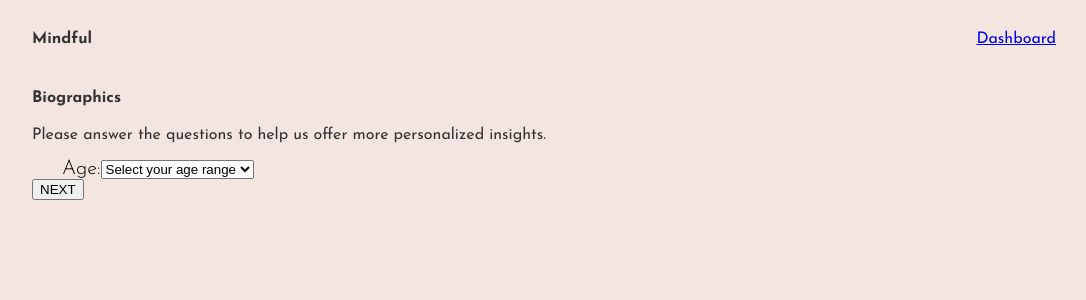
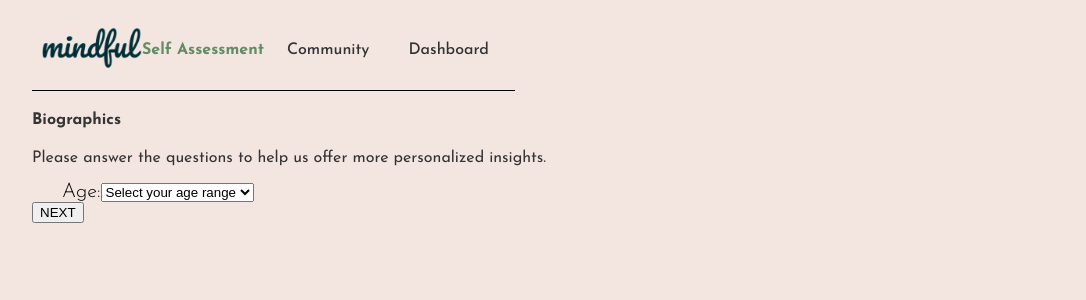
Before and after one commit to vincent-mugendi/Mindful, a React (Vite) app in the folder frontend/mindful-frontend/: page /ps-section1 in a window 1280 px wide. Shown: the top 300 px of the page, without its empty margins (96-1182 px from the left). Built offline with nearby package versions, Linux system fonts and the light colour scheme.

Commit message:
Added SelfAssement Header

```diff
--- a/frontend/mindful-frontend/src/components/header/DashboardHeader.css
+++ b/frontend/mindful-frontend/src/components/header/DashboardHeader.css
@@ -79,6 +79,12 @@
     transform: scaleX(1);
 }
 
+
+#active {
+    color: #618C64;
+    font-weight: 700;
+}
+
 @media (max-width: 768px) {
     .dashboard-nav {
         flex-direction: row;
--- a/frontend/mindful-frontend/src/components/header/SelfAssessmentHeader.jsx
+++ b/frontend/mindful-frontend/src/components/header/SelfAssessmentHeader.jsx
@@ -1,13 +1,37 @@
-import React from "react";
+import React, { useState } from "react";
 import { Link } from "react-router-dom";
+import "../header/DashboardHeader.css";
+import logo from "../../assets/logo.png";
+
 
 const SelfAssesmentHeader = () => {
+    const [isMenuOpen, setIsMenuOpen] = useState(false);
+
+    const toggleMenu = () => {
+        setIsMenuOpen(!isMenuOpen);
+    };
+
     return (
-        <>
-        <h4>Mindful</h4>
-        <Link to="/dashboard">Dashboard</Link>
-        </>
-    )
+        <header>
+            <div className="dashboard-header">
+                <nav className="dashboard-nav">
+                    <Link to="/dashboard"><img className="dashboard-logo" src={logo} alt="mindful logo" /></Link>
+                    <button className="menu-toggle" onClick={toggleMenu}>
+                        {isMenuOpen ? 'Close' : 'Menu'}
+                    </button>
+                    <ul className={`dashboard-navbar ${isMenuOpen ? 'open' : ''}`}>
+                        <li>
+                            <span id="active">Self Assessment</span>
+                        </li>
+                        <li><a href="#">Community</a></li>
+                        <li>
+                            <Link to="/dashboard">Dashboard</Link>
+                        </li>
+                    </ul>
+                </nav>
+            </div>
+        </header>
+    );
 }
 
 export default SelfAssesmentHeader;
```
